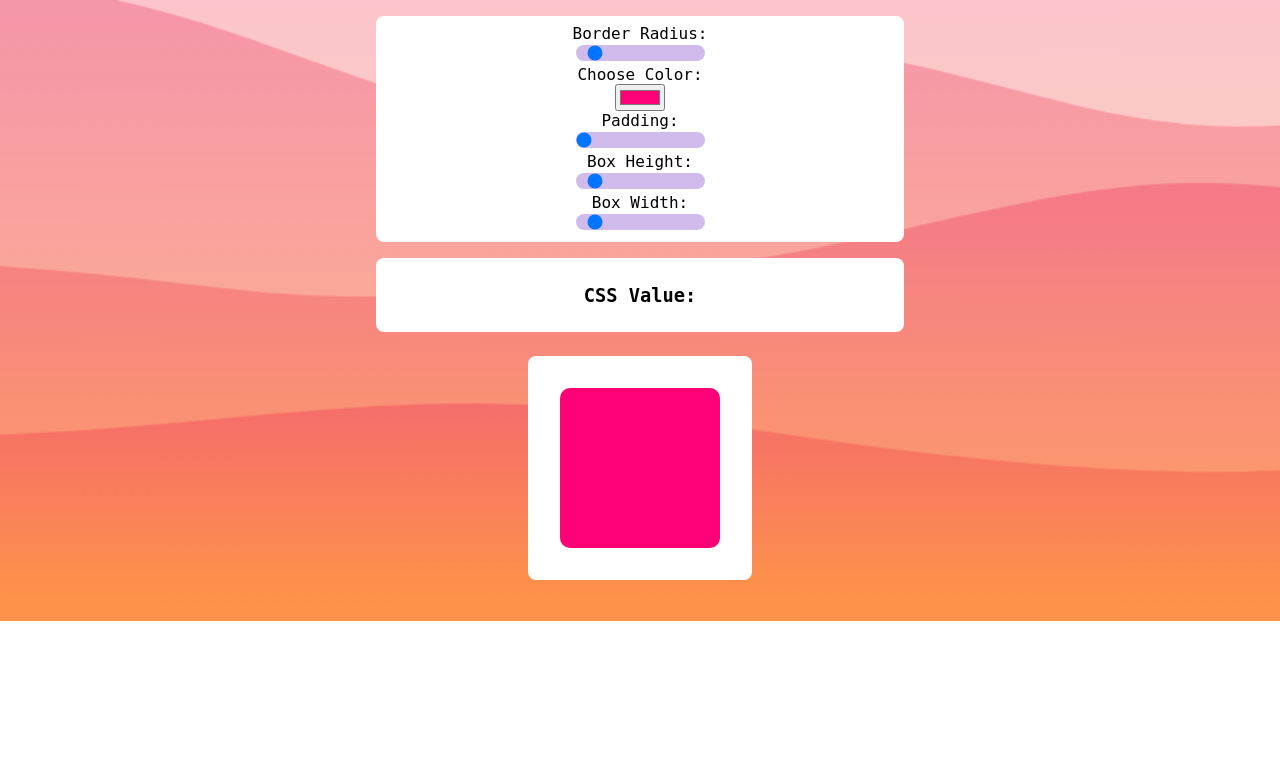
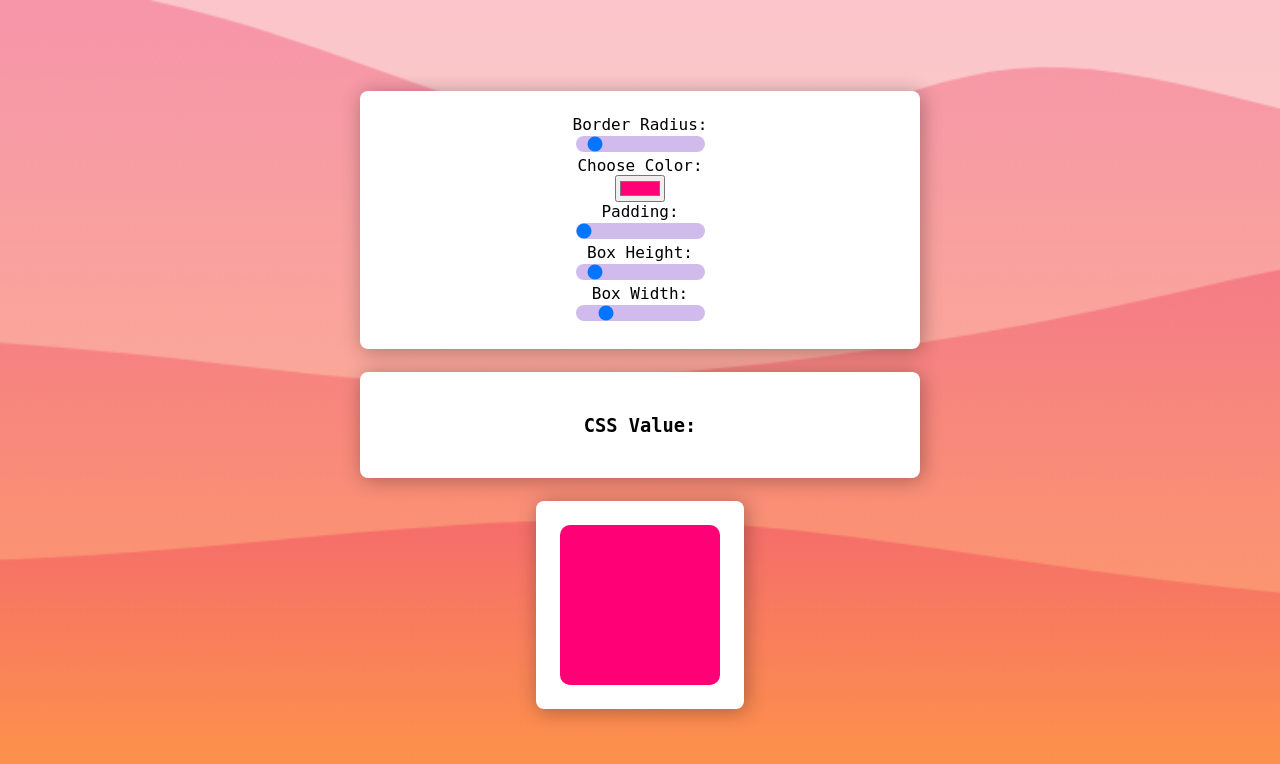
Before and after one commit to AshutoshDash1999/Play-with-the-box, a plain HTML site: page index.html in a window 1280 px wide. Drawn offline with Linux system fonts and the light colour scheme.

Commit message:
refractor: minor improvements

```diff
--- a/index.html
+++ b/index.html
@@ -11,15 +11,21 @@
             background-size: cover;
             margin: auto;
             font-family: "monospace";
+            align-items: center;
+            justify-content: center;
+            min-height: 100vh;
+            display: flex;
+            flex-direction: column;
         }
 
-        .parameters, .cssValue {
+        .containers {
             background: #fff;
             border-radius: 0.5rem;
-            padding: 0.5rem;
-            margin: 1rem auto 1rem;
+            padding: 1.5rem;
+            margin: 0.7rem auto 0.7rem;
             text-align: center;
             width: 40%;
+            box-shadow: 2px 2px 20px rgba(0, 0, 0, 0.315);
         }
 
         label{
@@ -41,10 +47,6 @@
         }
 
         .boxContainer{
-            background: #fff;
-            border-radius: 0.5rem;
-            margin: 1.5rem auto;
-            padding: 2rem;
             max-width: fit-content;
         }
 
@@ -73,7 +75,7 @@
         <input type="range" type="range" name="" id="boxHeight" min="0" max="100" value="10" oninput="showEffect()">
 
         <label for="#boxWidth">Box Width: </label>
-        <input type="range" type="range" name="" id="boxWidth" min="0" max="100" value="10" oninput="showEffect()">
+        <input type="range" type="range" name="" id="boxWidth" min="0" max="50" value="10" oninput="showEffect()">
 
 
     </div>
```
